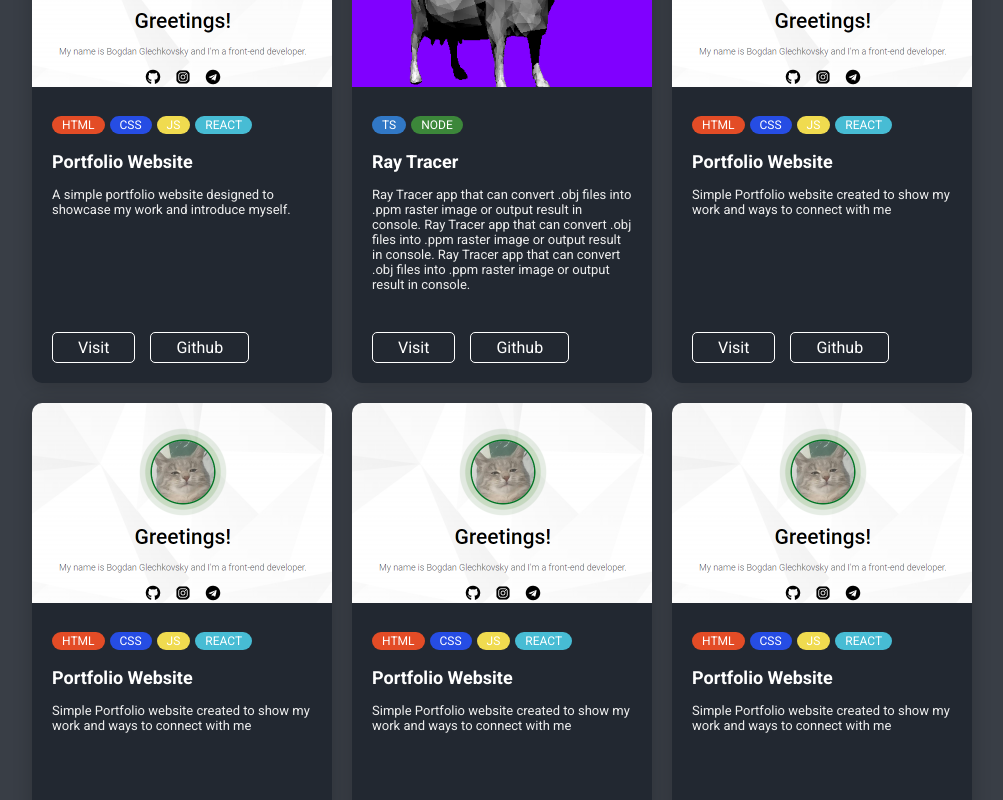
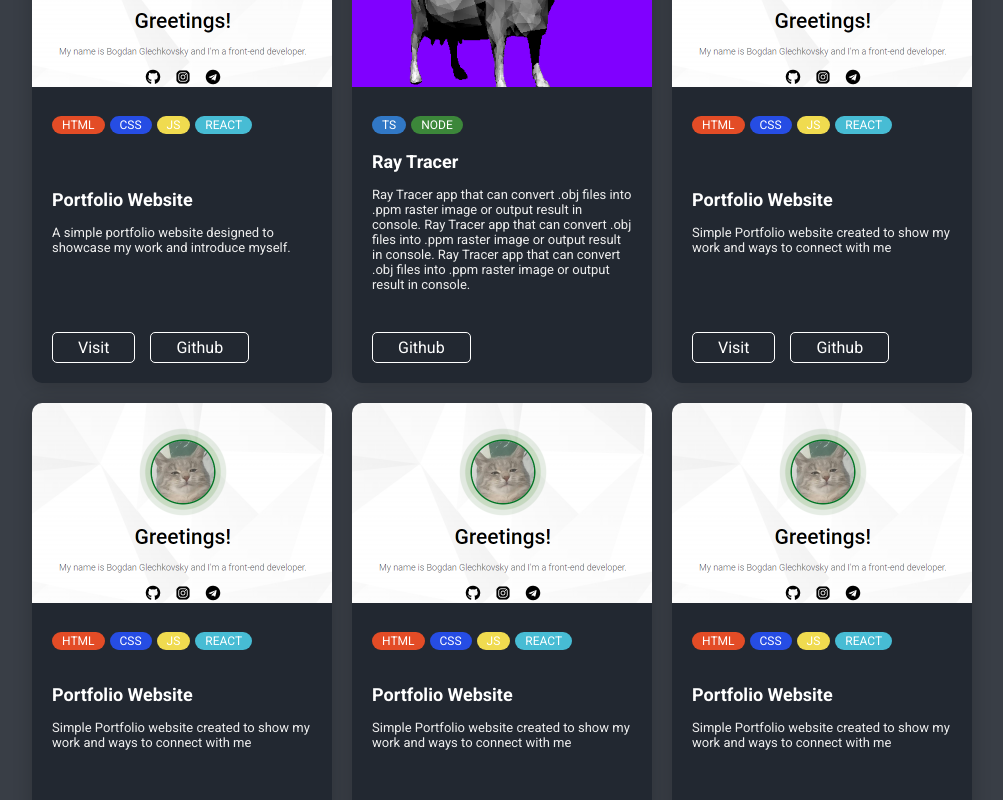
Before and after one commit to bogdaaaaan/personal-page, a React (Create React App) app: page / in a window 1280 px wide. Shown: the part 1580-2380 px from the top of the page, without its empty margins (138-1141 px from the left). Built offline with nearby package versions, Linux system fonts and the light colour scheme.

Commit message:
card check for visit link

```diff
--- a/src/components/Card/Card.jsx
+++ b/src/components/Card/Card.jsx
@@ -20,13 +20,16 @@ const Card = (props) => {
                         })
                     }
                 </div>
+
+                <div className="flexible"></div>
+
                 <p className='card-title'>{info.title}</p>
                 <p className='card-description'>{info.description}</p>
 
                 <div className="flexible"></div>
 
                 <div className="card-buttons">
-                    <a className="card-button btn" href={info.visit_link}>Visit</a>
+                    {info?.visit_link ? <a className="card-button btn" href={info.visit_link}>Visit</a> : ''}
                     <a className="card-button btn" href={info.github_link}>Github</a>
                 </div>
             </div>
```
